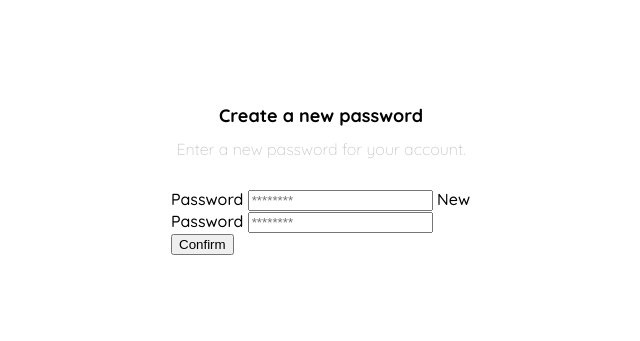
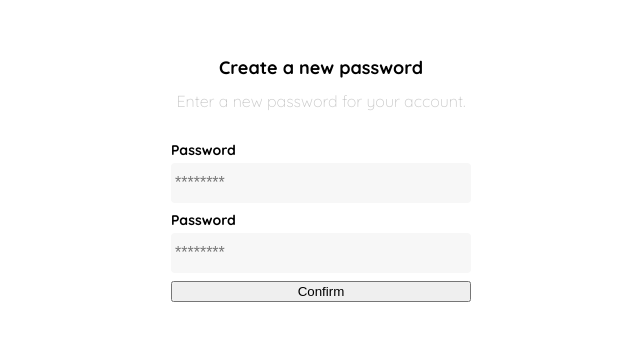
Before and after one commit to danielmaldonado19/Frontend-Yardstore, a plain HTML site: page 1_password.html in a window 1280 px wide. Shown: the part 227-568 px from the top of the page, without its empty margins (319-959 px from the left). Drawn offline with Linux system fonts and the light colour scheme.

Commit message:
1_password: form inputs and labels styled

```diff
--- a/1_password.html
+++ b/1_password.html
@@ -78,7 +78,28 @@
             text-align: center;
         }
         .form{
-
+            display: flex;
+            /*All the container elements are displayed in one direction.*/
+            flex-direction: column;
+            /*The direction of the elements is vertical.*/
+        }
+        .label{
+            font-size: var(--sm);
+            font-weight: bold;
+            margin-bottom: 4px;
+        }
+        .input{
+            background-color: var(--text-input-field);
+            border: none;
+            /*Eliminates the border line of the input box.*/
+            border-radius: 4px;
+            /*For round borders*/
+            height: 32px;
+            /*Input box height*/
+            font-size: var(--md);
+            padding: 4px;
+            /*Creates an space between the input border and the '****'.*/
+            margin-bottom: 8px;
         }
 
     </style>
@@ -102,7 +123,7 @@
                 <label for="password" class="label">Password</label>
                 <input type="password" id="password" class="input input-password" placeholder="********">
 
-                <label for="new-password" class="label">New Password</label>
+                <label for="new-password" class="label">Password</label>
                 <input type="new-password" id="new-password"  class="input input-password" placeholder="********">
 
                 <input type="submit" value="Confirm" class="primary-button login-button">
```
